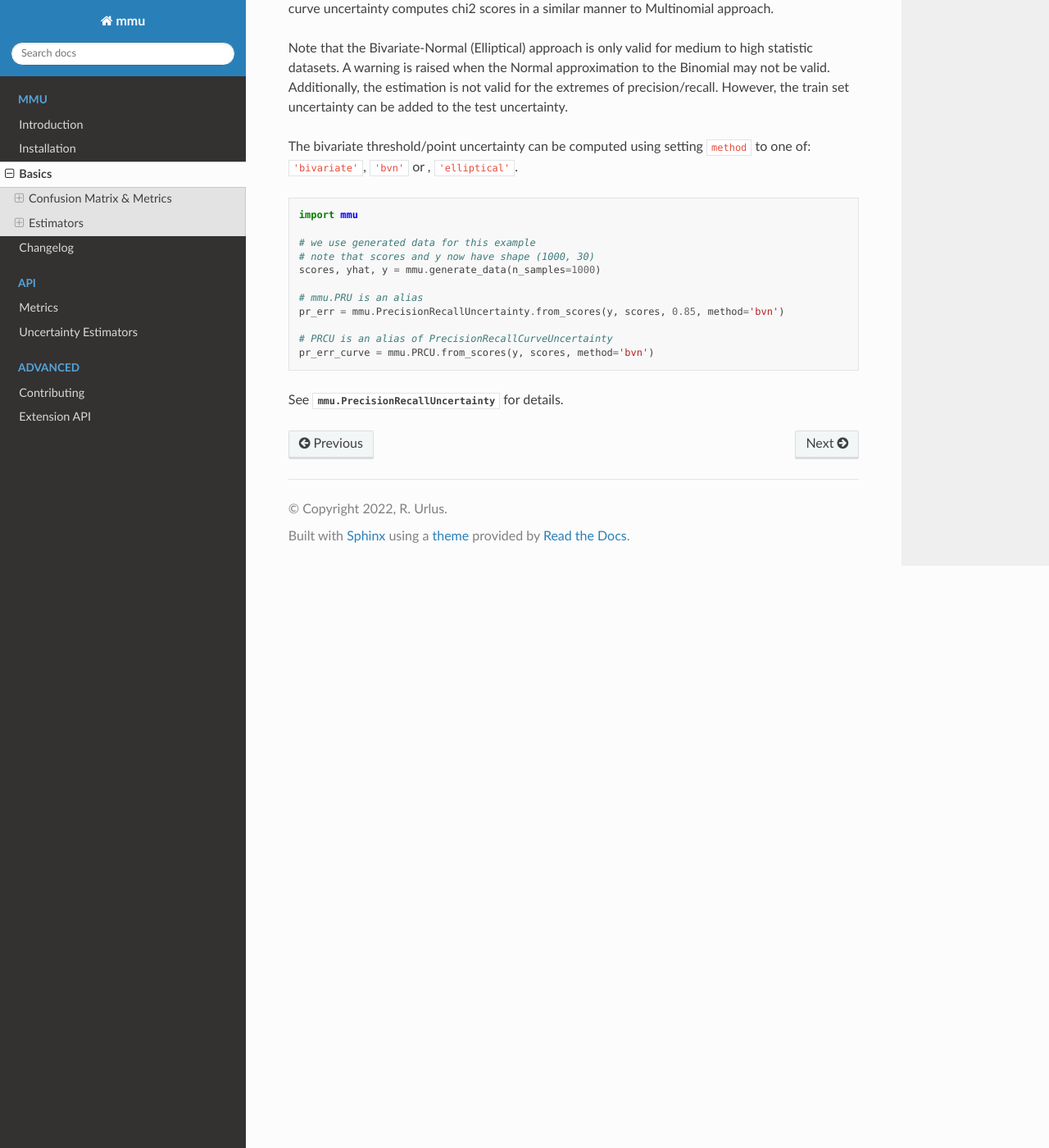
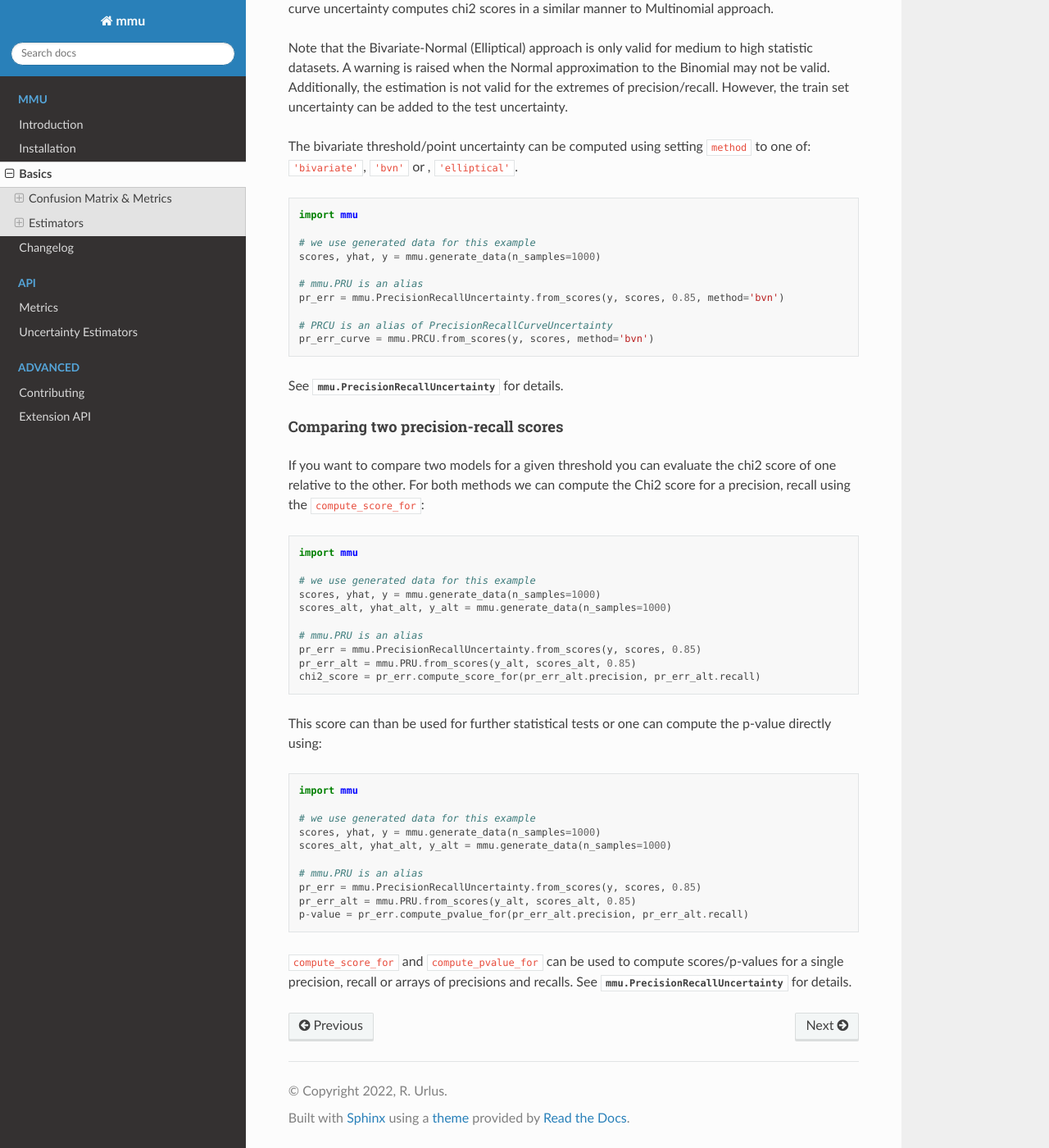
Before and after one commit to RUrlus/ModelMetricUncertainty, a Sphinx documentation site: the page built from docs/source/basics.rst, in a window 1280 px wide and 1400 px high, scrolled down 5181 px. Shown: the whole window at 82% size. Built offline with Sphinx 7.4.7 and the Read the Docs theme 2.0.0, drawn with Linux system fonts in a browser that asks for light colours.

Commit message:
DOC:  Add `compute_score_for` and `compute_pvalue_for` to basics

```diff
--- a/docs/source/basics.rst
+++ b/docs/source/basics.rst
@@ -219,7 +219,6 @@ The bivariate threshold/point uncertainty can be computed using setting
     import mmu
 
     # we use generated data for this example
-    # note that scores and y now have shape (1000, 30)
     scores, yhat, y = mmu.generate_data(n_samples=1000)
 
     # mmu.PRU is an alias
@@ -229,3 +228,40 @@ The bivariate threshold/point uncertainty can be computed using setting
     pr_err_curve = mmu.PRCU.from_scores(y, scores, method='bvn')
 
 See :class:`mmu.PrecisionRecallUncertainty` for details.
+
+Comparing two precision-recall scores
++++++++++++++++++++++++++++++++++++++
+
+If you want to compare two models for a given threshold you can evaluate the chi2 score of one relative to the other.
+For both methods we can compute the Chi2 score for a precision, recall using the ``compute_score_for``:
+
+.. code-block:: python3
+
+    import mmu
+
+    # we use generated data for this example
+    scores, yhat, y = mmu.generate_data(n_samples=1000)
+    scores_alt, yhat_alt, y_alt = mmu.generate_data(n_samples=1000)
+
+    # mmu.PRU is an alias
+    pr_err = mmu.PrecisionRecallUncertainty.from_scores(y, scores, 0.85)
+    pr_err_alt = mmu.PRU.from_scores(y_alt, scores_alt, 0.85)
+    chi2_score = pr_err.compute_score_for(pr_err_alt.precision, pr_err_alt.recall)
+
+This score can than be used for further statistical tests or one can compute the p-value directly using:
+
+.. code-block:: python3
+
+    import mmu
+
+    # we use generated data for this example
+    scores, yhat, y = mmu.generate_data(n_samples=1000)
+    scores_alt, yhat_alt, y_alt = mmu.generate_data(n_samples=1000)
+
+    # mmu.PRU is an alias
+    pr_err = mmu.PrecisionRecallUncertainty.from_scores(y, scores, 0.85)
+    pr_err_alt = mmu.PRU.from_scores(y_alt, scores_alt, 0.85)
+    p-value = pr_err.compute_pvalue_for(pr_err_alt.precision, pr_err_alt.recall)
+
+``compute_score_for`` and ``compute_pvalue_for`` can be used to compute scores/p-values for a single precision, recall or arrays of precisions and recalls.
+See :class:`mmu.PrecisionRecallUncertainty` for details.
```
Also changed, not shown: 1 other file.
